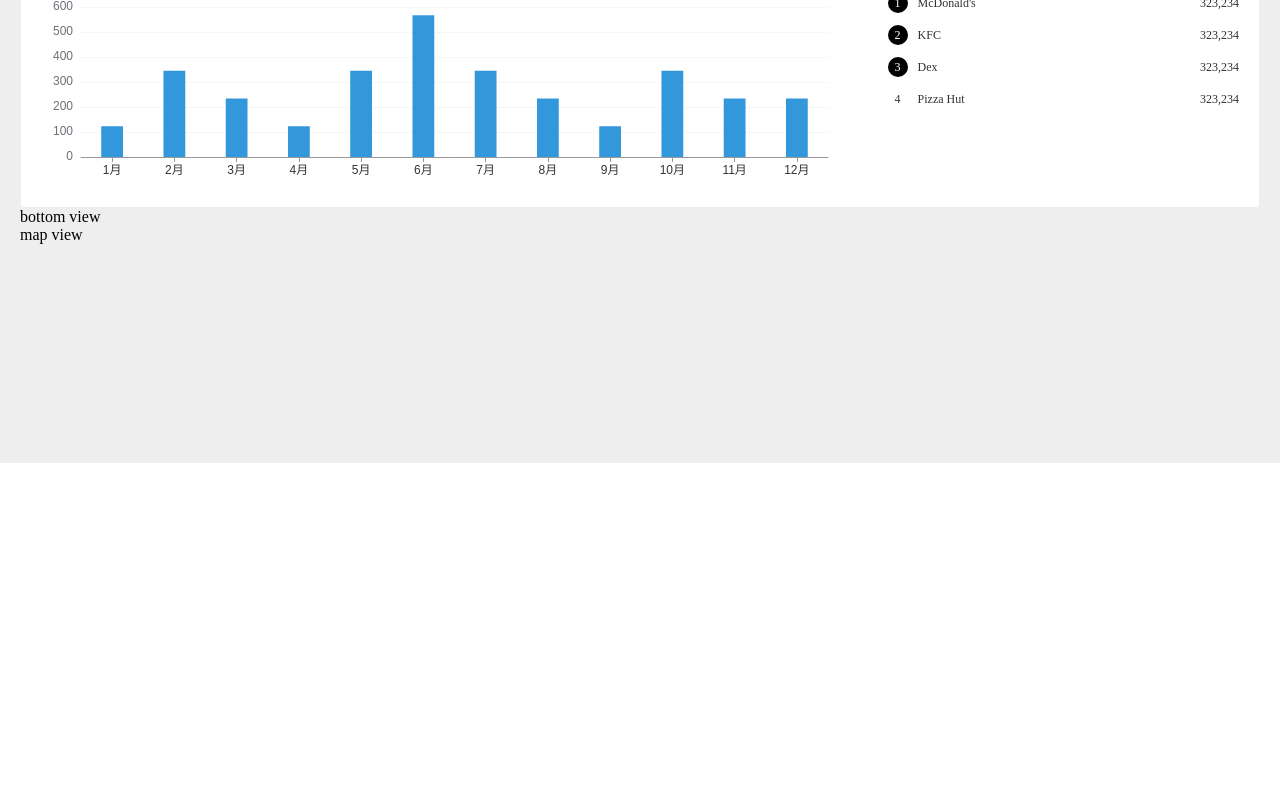
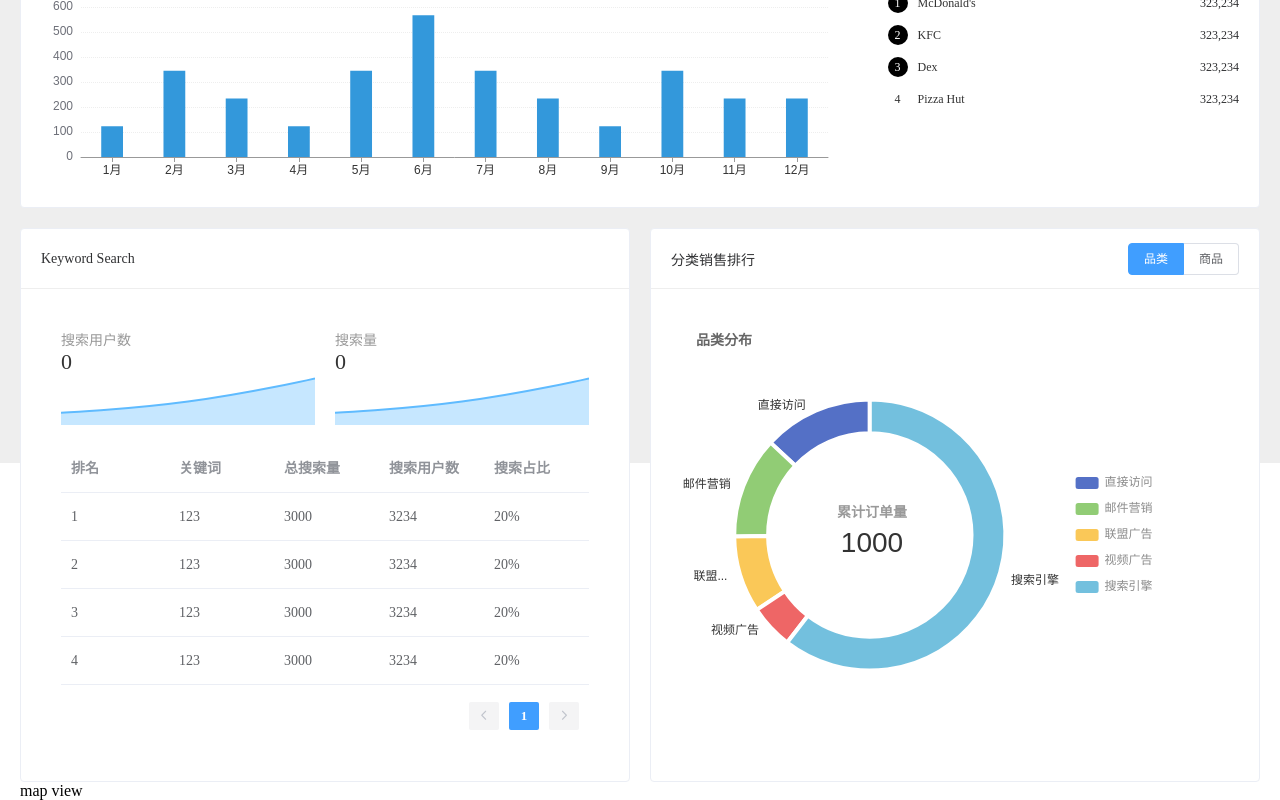
Before and after one commit to goldEli/datav-report, a Vue app: page /#/ in a window 1280 px wide. Shown: the part 337-1137 px from the top of the page. Before the commit the page ends 800 px from the top, so only its background shows below. Built offline with nearby package versions, Linux system fonts and the light colour scheme.

Commit message:
keyword search

```diff
--- a/src/components/BottomView/index.vue
+++ b/src/components/BottomView/index.vue
@@ -1,10 +1,341 @@
 <template>
-  <div>bottom view</div>
+  <div class="bottom-view">
+    <div class="view">
+      <el-card shadow="hover">
+        <template v-slot:header>
+          <div class="title-wrapper">Keyword Search</div>
+        </template>
+        <template>
+          <div class="chart-wrapper">
+            <div class="chart-inner">
+              <div class="chart">
+                <div class="chart-title">搜索用户数</div>
+                <div class="chart-data">{{ userCount | format }}</div>
+                <v-chart :options="searchUserOption" />
+              </div>
+              <div class="chart">
+                <div class="chart-title">搜索量</div>
+                <div class="chart-data">{{ searchCount | format }}</div>
+                <v-chart :options="searchNumberOption" />
+              </div>
+            </div>
+            <div class="table-wrapper">
+              <el-table :data="tableData">
+                <el-table-column prop="rank" label="排名" />
+                <el-table-column prop="keyword" label="关键词" />
+                <el-table-column prop="count" label="总搜索量" />
+                <el-table-column prop="users" label="搜索用户数" />
+                <el-table-column prop="range" label="搜索占比" />
+              </el-table>
+              <el-pagination
+                layout="prev, pager, next"
+                :total="total"
+                :page-size="pageSize"
+                background
+                @current-change="onPageChange"
+              />
+            </div>
+          </div>
+        </template>
+      </el-card>
+    </div>
+    <div class="view">
+      <el-card shadow="hover">
+        <template v-slot:header>
+          <div class="title-wrapper">
+            <div class="title">分类销售排行</div>
+            <div class="radio-wrapper">
+              <el-radio-group
+                v-model="radioSelect"
+                size="small"
+                @change="onCategoryChange"
+              >
+                <el-radio-button label="品类"></el-radio-button>
+                <el-radio-button label="商品"></el-radio-button>
+              </el-radio-group>
+            </div>
+          </div>
+        </template>
+        <template>
+          <div class="chart-wrapper">
+            <v-chart :options="categoryOptions" />
+          </div>
+        </template>
+      </el-card>
+    </div>
+  </div>
 </template>
 
 <script>
-export default {}
+// const colors = [
+//   '#8d7fec',
+//   '#5085f2',
+//   '#f8726b',
+//   '#e7e702',
+//   '#78f283',
+//   '#4bc1fc',
+// ]
+
+export default {
+  data() {
+    return {
+      searchUserOption: {},
+      searchNumberOption: {},
+      tableData: [
+        { rank: 1, keyword: '123', count: 3000, users: 3234, range: '20%' },
+        { rank: 2, keyword: '123', count: 3000, users: 3234, range: '20%' },
+        { rank: 3, keyword: '123', count: 3000, users: 3234, range: '20%' },
+        { rank: 4, keyword: '123', count: 3000, users: 3234, range: '20%' },
+      ],
+      totalData: [],
+      total: 0,
+      pageSize: 4,
+      userCount: 0,
+      searchCount: 0,
+      radioSelect: '品类',
+      categoryOptions: {},
+    }
+  },
+  methods: {
+    onCategoryChange(type) {
+      this.radioSelect = type
+      // this.renderPieChart()
+    },
+    onPageChange(page) {
+      // this.renderTable(page)
+    },
+    renderPieChart() {
+      // let axis = ['eli', 'susie', 'jack']
+      const chartData = [
+        { value: 335, name: '直接访问' },
+        { value: 310, name: '邮件营销' },
+        { value: 234, name: '联盟广告' },
+        { value: 135, name: '视频广告' },
+        { value: 1548, name: '搜索引擎' },
+      ]
+      this.categoryOptions = {
+        title: [
+          {
+            text: `${this.radioSelect}分布`,
+            textStyle: {
+              fontSize: 14,
+              color: '#666',
+            },
+            left: 20,
+            top: 20,
+          },
+          {
+            text: '累计订单量',
+            subtext: '1000',
+            x: '34.5%',
+            y: '42.5%',
+            textStyle: {
+              fontSize: 14,
+              color: '#999',
+            },
+            subtextStyle: {
+              fontSize: 28,
+              color: '#333',
+            },
+            textAlign: 'center',
+          },
+        ],
+        series: [
+          {
+            name: '品类分布',
+            type: 'pie',
+            data: chartData,
+            label: {
+              normal: {
+                show: true,
+                position: 'outter',
+                formatter: function (params) {
+                  return params.data.name
+                },
+              },
+            },
+            center: ['35%', '50%'],
+            radius: ['45%', '60%'],
+            labelLine: {
+              normal: {
+                length: 5,
+                length2: 3,
+                smooth: true,
+              },
+            },
+            clockwise: false,
+            itemStyle: {
+              borderWidth: 4,
+              borderColor: '#fff',
+            },
+          },
+        ],
+        legend: {
+          type: 'scroll',
+          orient: 'vertical',
+          height: 250,
+          left: '70%',
+          top: 'middle',
+          textStyle: {
+            color: '#8c8c8c',
+          },
+          data: ['直接访问', '邮件营销', '联盟广告', '视频广告', '搜索引擎'],
+        },
+        // tooltip: {
+        //   trigger: 'item',
+        //   formatter: function (params) {
+        //     const str =
+        //       params.seriesName +
+        //       '<br />' +
+        //       params.marker +
+        //       params.data.legendname +
+        //       '<br />' +
+        //       '数量：' +
+        //       params.data.value +
+        //       '<br />' +
+        //       '占比：' +
+        //       params.data.percent +
+        //       '%'
+        //     return str
+        //   },
+        // },
+      }
+    },
+    renderTable(page) {
+      this.tableData = this.totalData.slice(
+        (page - 1) * this.pageSize,
+        (page - 1) * this.pageSize + this.pageSize
+      )
+    },
+    renderLineChart() {
+      const createOption = (key) => {
+        const data = [123, 234, 465]
+        // const axis = [1, 2, 3]
+        return {
+          xAxis: {
+            type: 'category',
+            boundaryGap: false,
+            // data: axis,
+          },
+          yAxis: {
+            show: false,
+          },
+          tooltip: {},
+          series: [
+            {
+              type: 'line',
+              data,
+              areaStyle: {
+                color: 'rgba(95,187,255,.5)',
+              },
+              lineStyle: {
+                color: 'rgb(95,187,255)',
+              },
+              itemStyle: {
+                opacity: 0,
+              },
+              smooth: true,
+            },
+          ],
+          grid: {
+            top: 0,
+            left: 0,
+            bottom: 0,
+            right: 0,
+          },
+        }
+      }
+      this.searchUserOption = createOption('user')
+      this.searchNumberOption = createOption('count')
+    },
+  },
+  mounted() {
+    this.renderLineChart()
+    this.renderPieChart()
+  },
+}
 </script>
 
 <style lang="scss" scoped>
+.bottom-view {
+  display: flex;
+  margin-top: 20px;
+
+  .view {
+    flex: 1;
+    width: 50%;
+    box-sizing: border-box;
+
+    &:first-child {
+      padding: 0 10px 0 0;
+    }
+
+    &:last-child {
+      padding: 0 0 0 10px;
+    }
+
+    .title-wrapper {
+      display: flex;
+      align-items: center;
+      height: 60px;
+      box-sizing: border-box;
+      border-bottom: 1px solid #eee;
+      font-size: 14px;
+      font-weight: 500;
+      padding: 0 0 0 20px;
+
+      .radio-wrapper {
+        flex: 1;
+        display: flex;
+        justify-content: flex-end;
+        padding-right: 20px;
+      }
+    }
+
+    .chart-wrapper {
+      display: flex;
+      flex-direction: column;
+      height: 452px;
+
+      .chart-inner {
+        display: flex;
+        padding: 0 10px;
+        margin-top: 20px;
+
+        .chart {
+          flex: 1;
+          padding: 0 10px;
+
+          .chart-title {
+            color: #999;
+            font-size: 14px;
+          }
+
+          .chart-data {
+            font-size: 22px;
+            color: #333;
+            font-weight: 500;
+            letter-spacing: 2px;
+          }
+
+          .echarts {
+            height: 50px;
+          }
+        }
+      }
+
+      .table-wrapper {
+        flex: 1;
+        margin-top: 20px;
+        padding: 0 20px 20px;
+
+        .el-pagination {
+          display: flex;
+          justify-content: flex-end;
+          margin-top: 15px;
+        }
+      }
+    }
+  }
+}
 </style>
--- a/src/plugins/element.js
+++ b/src/plugins/element.js
@@ -9,6 +9,9 @@ import {
   RadioGroup,
   RadioButton,
   DatePicker,
+  Table,
+  TableColumn,
+  Pagination,
 } from 'element-ui'
 import lang from 'element-ui/lib/locale/lang/en'
 import locale from 'element-ui/lib/locale'
@@ -24,3 +27,6 @@ Vue.use(Radio)
 Vue.use(RadioGroup)
 Vue.use(RadioButton)
 Vue.use(DatePicker)
+Vue.use(Table)
+Vue.use(TableColumn)
+Vue.use(Pagination)
--- a/src/plugins/vueECharts.js
+++ b/src/plugins/vueECharts.js
@@ -2,7 +2,12 @@ import Vue from 'vue'
 import VueECharts from 'vue-echarts'
 import 'echarts/lib/chart/bar'
 import 'echarts/lib/chart/line'
+import 'echarts/lib/chart/pie'
 import 'echarts/lib/chart/custom'
 import 'echarts/lib/component/title'
+import 'echarts/lib/component/legend'
+import 'echarts/lib/component/legendScroll'
+import 'echarts/lib/component/tooltip'
+
 
 Vue.component('v-chart', VueECharts)
```
